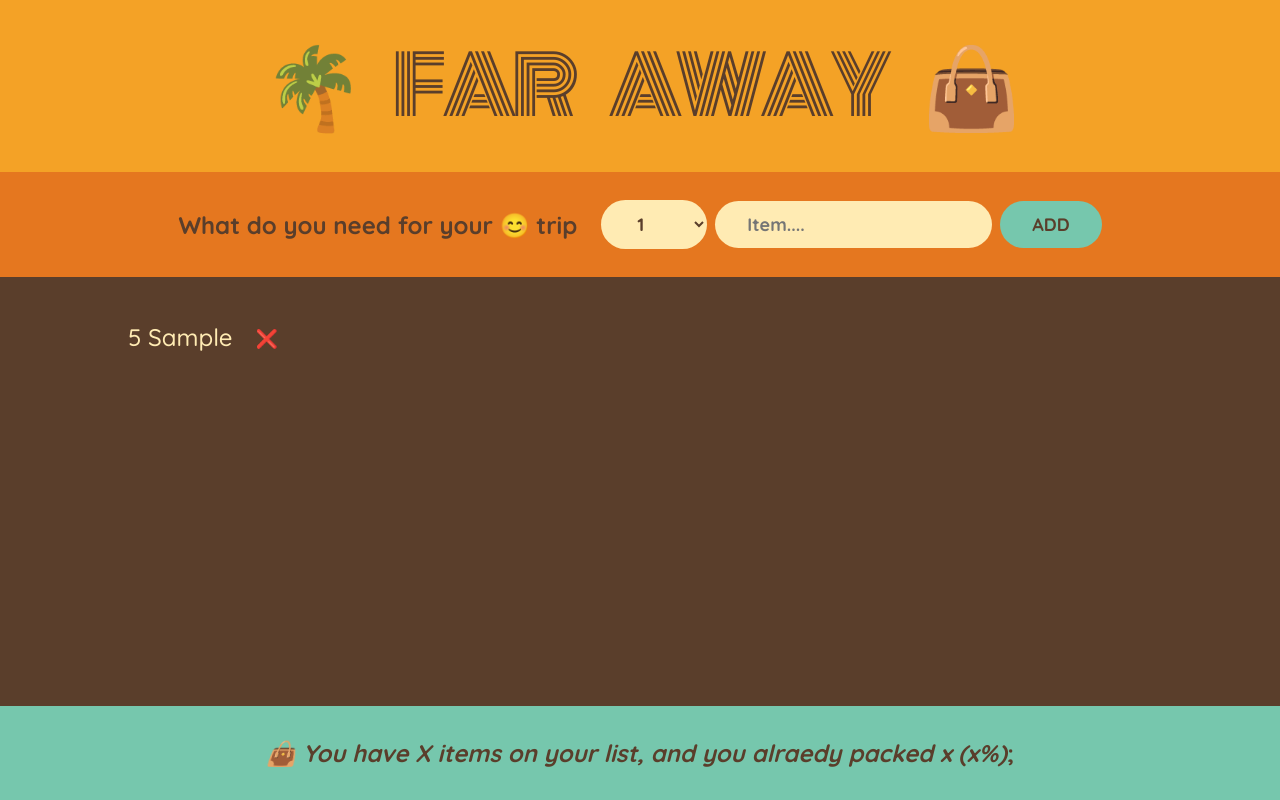
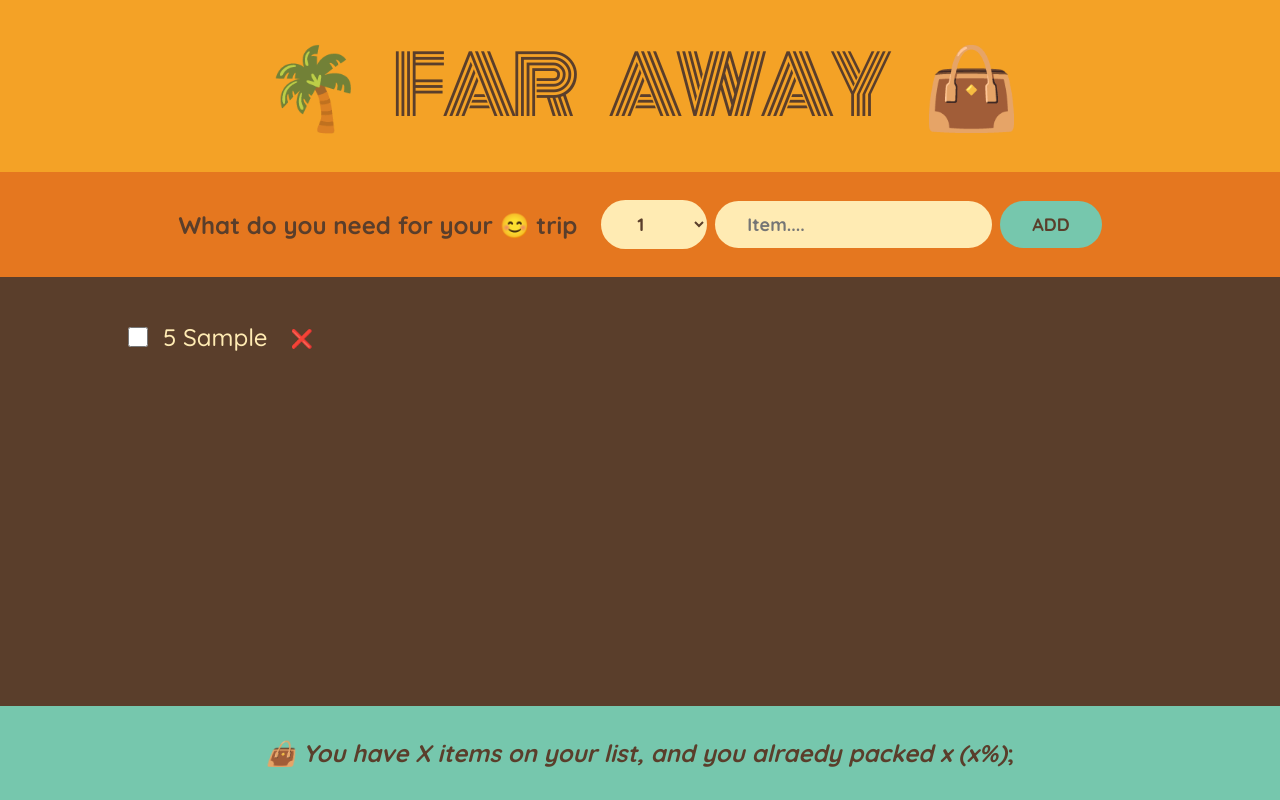
Before and after one commit to imt-eiaz/travel-list, a React (Create React App) app: page / in a window 1280 px wide. Both pictures are taken after typing "Sample" into the empty fields and a click on the button "ADD". Built offline with nearby package versions, Linux system fonts and the light colour scheme; the HTML template or start-up script is replaced by a standard one.

Commit message:
7. Updating an Item Complex Immutable Data Operation

```diff
--- a/src/App.js
+++ b/src/App.js
@@ -11,12 +11,24 @@
     setItems((items) => items.filter((item) => item.id !== id));
   }
 
+  function handleToggleItem(id) {
+    setItems((item) =>
+      items.map((item) =>
+        item.id === id ? { ...item, packed: !item.packed } : item
+      )
+    );
+  }
+
   return (
     <>
       <div className="app">
         <Logo />
         <Form onAddItems={handleAddItems} />
-        <PackingList items={items} onDeleteItem={handleDeleteItem} />
+        <PackingList
+          items={items}
+          onDeleteItem={handleDeleteItem}
+          onToggleItem={handleToggleItem}
+        />
         <Stats />
       </div>
     </>
@@ -69,21 +81,31 @@
   );
 }
 
-function PackingList({ items, onDeleteItem }) {
+function PackingList({ items, onDeleteItem, onToggleItem }) {
   return (
     <div className="list">
       <ul>
         {items.map((item) => (
-          <Item item={item} key={item.id} onDeleteItem={onDeleteItem} />
+          <Item
+            item={item}
+            key={item.id}
+            onDeleteItem={onDeleteItem}
+            onToggleItem={onToggleItem}
+          />
         ))}
       </ul>
     </div>
   );
 }
 
-function Item({ item, onDeleteItem }) {
+function Item({ item, onDeleteItem, onToggleItem }) {
   return (
     <li>
+      <input
+        type="checkbox"
+        value={item.packed}
+        onChange={() => onToggleItem(item.id)}
+      />
       <span style={item.packed ? { textDecoration: "line-through" } : {}}>
         {item.quantity} {item.description}
       </span>
```
